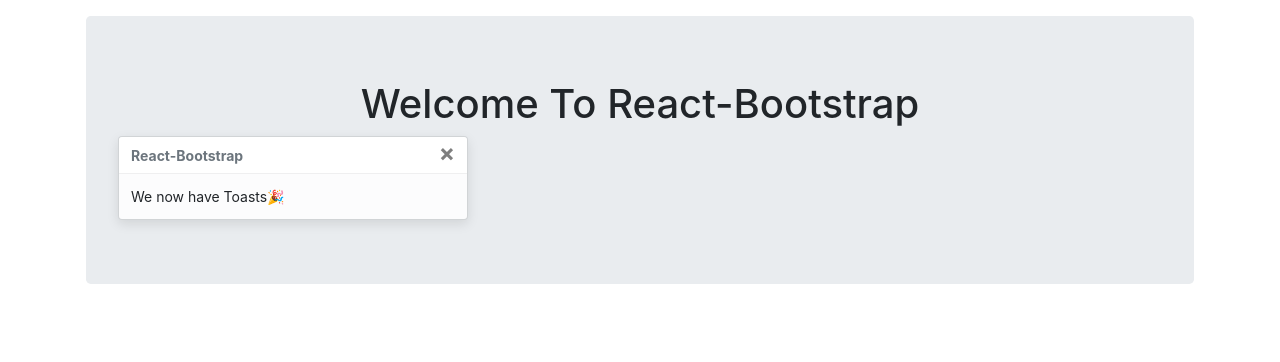
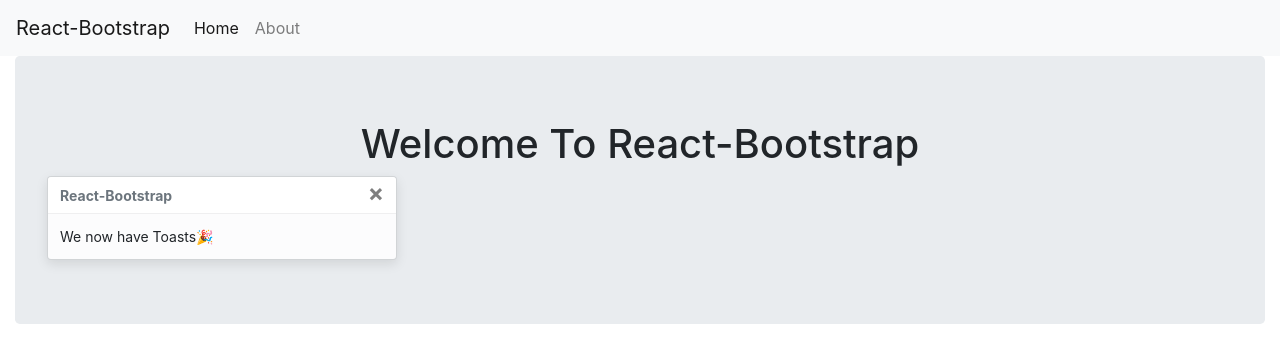
Before and after one commit to andrewtheguy/qrcodeweb, a React (Create React App) app: page / in a window 1280 px wide. Shown: the top 362 px of the page. Built offline with nearby package versions, Linux system fonts and the light colour scheme.

Commit message:
nav router working

```diff
--- a/package.json
+++ b/package.json
@@ -14,6 +14,7 @@
     "react": "^17.0.2",
     "react-bootstrap": "^1.6.1",
     "react-dom": "^17.0.2",
+    "react-router-dom": "^5.2.0",
     "react-scripts": "4.0.3",
     "typescript": "^4.0.3",
     "web-vitals": "^0.2.4",
@@ -53,5 +54,8 @@
       "last 1 firefox version",
       "last 1 safari version"
     ]
+  },
+  "devDependencies": {
+    "@types/react-router-dom": "^5.1.7"
   }
 }
--- a/src/App.tsx
+++ b/src/App.tsx
@@ -5,7 +5,16 @@ import Toast from 'react-bootstrap/Toast';
 import Container from 'react-bootstrap/Container';
 import Button from 'react-bootstrap/Button';
 
+import {
+    HashRouter as Router,
+    Switch,
+    Route,
+    Link,
+    NavLink
+} from "react-router-dom";
+
 import './App.css';
+import {Form, FormControl, Nav, Navbar, NavDropdown} from "react-bootstrap";
 
 const ExampleToast: React.FC = ({
     children,
@@ -26,17 +35,76 @@ const ExampleToast: React.FC = ({
 };
 
 const App = () => (
-    <Container className="p-3">
+    <Router>
+        <Navbar bg="light" expand="lg">
+            {/*<Navbar.Brand href="#home">React-Bootstrap</Navbar.Brand>*/}
+            {/*<Nav.Link href="#home">Home</Nav.Link>*/}
+            <Navbar.Toggle aria-controls="basic-navbar-nav" />
+            <Navbar.Collapse id="basic-navbar-nav">
+                <Nav className="mr-auto">
+
+            <NavLink exact
+                to="/"
+                className="navbar-brand"
+            >
+                React-Bootstrap
+            </NavLink>
+
+            <NavLink exact
+                to="/"
+                className="nav-link"
+                activeClassName="active"
+            >
+                Home
+            </NavLink>
+
+            <NavLink
+                to="/about"
+                className="nav-link"
+                activeClassName="active"
+            >
+                About
+            </NavLink>
+
+
+            {/*<Navbar.Toggle aria-controls="basic-navbar-nav" />
+            <Navbar.Collapse id="basic-navbar-nav">
+                <Nav className="mr-auto">
+                    <Nav.Link href="#home">Home</Nav.Link>
+                    <Nav.Link href="#link">Link</Nav.Link>
+                    <NavDropdown title="Dropdown" id="basic-nav-dropdown">
+                        <NavDropdown.Item href="#action/3.1">Action</NavDropdown.Item>
+                        <NavDropdown.Item href="#action/3.2">Another action</NavDropdown.Item>
+                        <NavDropdown.Item href="#action/3.3">Something</NavDropdown.Item>
+                        <NavDropdown.Divider />
+                        <NavDropdown.Item href="#action/3.4">Separated link</NavDropdown.Item>
+                    </NavDropdown>
+                </Nav>
+                <Form inline>
+                    <FormControl type="text" placeholder="Search" className="mr-sm-2" />
+                    <Button variant="outline-success">Search</Button>
+                </Form>
+            </Navbar.Collapse>*/}
+                </Nav>
+            </Navbar.Collapse>
+        </Navbar>
+        <Container fluid>
+            <Switch>
+                <Route path="/about">
+                    <div>About Page</div>
+                </Route>
+                <Route exact path="/">
                     <Jumbotron>
                         <h1 className="header">Welcome To React-Bootstrap</h1>
                         <ExampleToast>
                             We now have Toasts
-          <span role="img" aria-label="tada">
-          🎉
-        </span>
+                            <span role="img" aria-label="tada">🎉</span>
                         </ExampleToast>
                     </Jumbotron>
+                </Route>
+            </Switch>
         </Container>
+    </Router>
 );
 
 export default App;
```
Also changed, not shown: 1 other file (tests, documents, lock files or other folders). Lines whose indentation alone changed are shown as unchanged.
